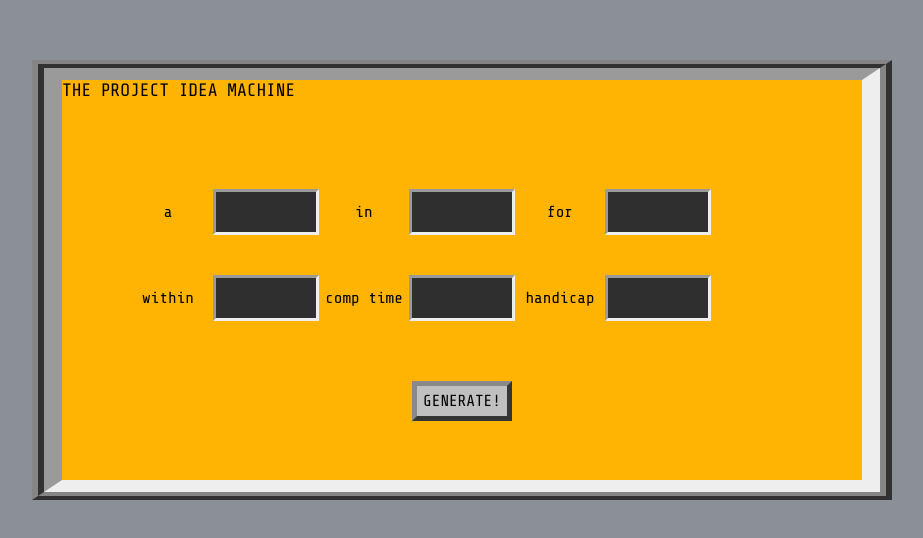
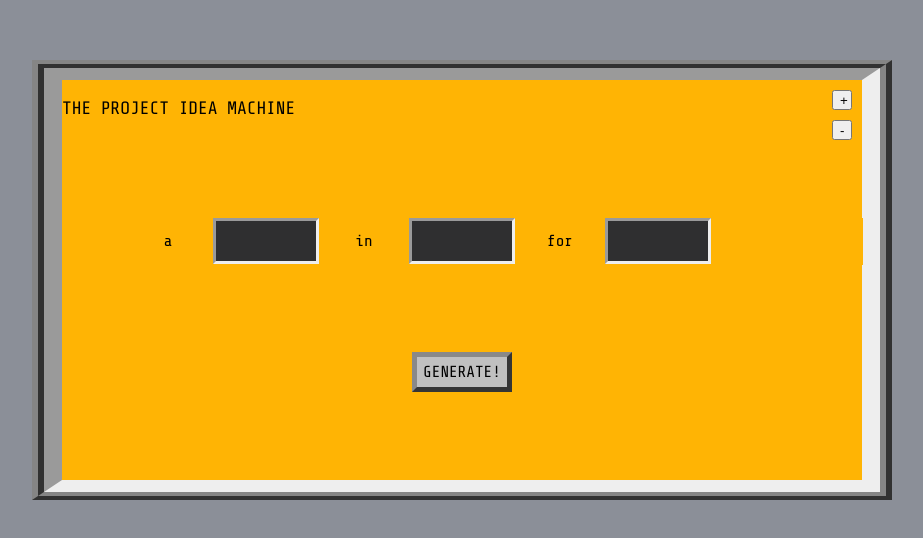
Before and after one commit to ahmadlatif1/projectgen, an Angular app: page / in a window 1280 px wide. Shown: the part 108-646 px from the top of the page, without its empty margins (178-1101 px from the left). Built offline with nearby package versions, Linux system fonts and the light colour scheme.

Commit message:
added add/subtract buttons for slot numbers

```diff
--- a/src/app/boxoverlay/boxoverlay.component.css
+++ b/src/app/boxoverlay/boxoverlay.component.css
@@ -60,9 +60,33 @@ height: 50px;
 background-color: var(--overlayColor);
 flex-grow: 1;
 font-size: large;
-
+display: flex;
+flex-direction: column;
+justify-content: space-between;
 
 }
+.boxtopbuttonadd{
+
+width: 20px;
+height: 20px;
+align-self: flex-end;
+margin: 10px;
+
+position:absolute
+
+}
+
+.boxtopbuttonsub{
+
+    width: 20px;
+    height: 20px;
+    align-self: flex-end;
+    margin: 10px;
+    margin-top: 40px;
+    position:absolute
+
+    }
+
 .slotsides{
 
 display: flex;
@@ -100,6 +124,9 @@ display: flex;
     width: 80px;
     z-index: 2;
     padding-inline: 5px;
+    margin-top: -0.5px;
+    margin-bottom: -0.5px;
+
 
 }
 .filler{
@@ -107,6 +134,7 @@ display: flex;
     background-color: var(--overlayColor);
     flex-grow: 1;
     min-height: 40px;
+    margin: -0.5px;
 }
 .slotborder{
 
--- a/src/app/boxoverlay/boxoverlay.component.ts
+++ b/src/app/boxoverlay/boxoverlay.component.ts
@@ -1,4 +1,4 @@
-import { Component, Input, OnInit, SimpleChanges } from '@angular/core';
+import { Component, ChangeDetectorRef, Input, OnInit, SimpleChanges } from '@angular/core';
 import { map } from 'rxjs';
 import * as globals from '../globals';
 import { SlotElementComponent } from '../slot-element/slot-element.component';
@@ -12,18 +12,25 @@ import { SlotComponent } from '../slot/slot.component';
     <div class="border">
     <div class="boxbody">
 
-      <div class="boxtop"> THE PROJECT IDEA MACHINE</div>
+      <div class="boxtop">
+        <p>THE PROJECT IDEA MACHINE</p>
+
+        <button type="button" class="boxtopbuttonadd" (click)="addclick(1)">+</button>
+        <button type="button" class="boxtopbuttonsub" (click)="addclick(-1)">-</button>
 
 
-      <div class="slotbox" *ngFor="let stack of genstack, index as j">
+      </div>
+
+
+      <div class="slotbox" *ngFor="let stack of genstack, index as j; trackBy: trackByFn">
 
 
       <div class="filler" *ngIf="j==1&&stack.length"></div>
 
 
          <div class="slotrowrow">
-           <div class="filler"  *ngIf="stack.length>1" ></div>
-            <div class="slotrow" *ngFor="let substack of stack; index as i">
+           <div class="filler"  *ngIf="stack.length>0" ></div>
+            <div class="slotrow" *ngFor="let substack of stack; index as i; trackBy: trackByFn">
 
               <div class="slotcolumn">{{substack[0]}}</div>
 
@@ -34,16 +41,16 @@ import { SlotComponent } from '../slot/slot.component';
 
             </div>
 
-            <div class="slotcolumn" *ngIf="stack.length>1" ></div>
+            <div class="slotcolumn" *ngIf="stack.length>0" ></div>
 
 
-            <div class="filler"  *ngIf="stack.length>1"></div>
+            <div class="filler"  *ngIf="stack.length>0"></div>
 
         </div>
 
       </div>
       <div class="boxbottom">
-        <button type="button" class="boxbutton" (click)="onclick()">GENERATE!</button>
+        <button type="button" class="boxbutton" (click)="spinclick()">GENERATE!</button>
 
       </div>
 
@@ -59,22 +66,35 @@ import { SlotComponent } from '../slot/slot.component';
 
 export class BoxoverlayComponent implements OnInit {
 
-  spinstatus:number=0;
-
-
-  slots:string[][]=globals.machinedata.map(x=>x[1]);
-
-
-  onclick(){
-    this.spinstatus++
-  }
-
-  machinedata=globals.machinedata.slice(0,6);
 
 
 
 
-  genstack:string[][][][]=function(md:string[][][]){
+
+  spinstatus:number=0;
+
+  @Input() slotcount=3;
+
+  slots:string[][]=globals.machinedata.map(x=>x[1]);
+
+  machinedata=globals.machinedata.slice(0,this.slotcount);
+
+
+
+
+  constructor() {
+  }
+
+
+  trackByFn(index: any, item: any) {
+    return index; // or item.id
+  }
+
+
+
+  genstack=this.splitstacks(this.machinedata);
+
+  splitstacks(md:string[][][]){
 
 
 
@@ -84,10 +104,42 @@ export class BoxoverlayComponent implements OnInit {
 
      return [stacka, stackb]
 
-  }(this.machinedata)
+  }
 
 
-  constructor() { }
+  changeslotcount(num:number){
+
+    const newnum=this.slotcount+num;
+
+    if(newnum<=6&&newnum>0){
+
+    this.slotcount=newnum;
+    return true;
+    }
+    else return false;
+
+
+  }
+
+  spinclick(){
+    this.spinstatus++;
+
+    // console.log("\nSPINCLICK")
+
+  }
+
+  addclick(count:number=0){
+
+    if(this.changeslotcount(count)){
+
+      this.machinedata=globals.machinedata.slice(0,this.slotcount);
+      this.genstack=this.splitstacks(this.machinedata);
+      this.spinstatus=0
+
+      console.log("\nADDCLICK "+this.spinstatus+"s")
+
+    }
+  }
 
   ngOnInit(): void {
    console.log()
--- a/src/app/slot-element/slot-element.component.ts
+++ b/src/app/slot-element/slot-element.component.ts
@@ -98,7 +98,7 @@ export class SlotElementComponent implements OnInit {
   @Input() winner:boolean=false;
 
 
-  duration=0.2
+  duration=0.15
 
   delay=0
 
@@ -123,7 +123,6 @@ export class SlotElementComponent implements OnInit {
   constructor() { }
 
   ngOnInit(): void {
-   console.log("\n o"+this.getwinner())
    this.delay=this.order*(this.duration/2)
    this.duration=this.duration-this.duration*Number(this.winner)*(0.5)
 
--- a/src/app/slot/slot.component.ts
+++ b/src/app/slot/slot.component.ts
@@ -42,15 +42,21 @@ export class SlotComponent implements OnInit {
 
     for (const propName in changes) {
 
-      if(propName=="spinstatus"&&this.spinstatus>0){
-
+      if(propName=="spinstatus"){
         this.spun=false
         this.spinlist=[""]
         this.cdr.detectChanges();
-        this.spinlist=this.randomizewords(this.words,this.id)
-        this.spun=true
+
+        if (this.spinstatus>0){
+
+          this.spinlist=this.randomizewords(this.words,this.id)
+          this.spun=true
+          // console.log(this.spun+" AAAAAAAAAAAAAAAAAAAAAAAAAA")
+
+        }
+
+
       }
-
 
     }
 
```
